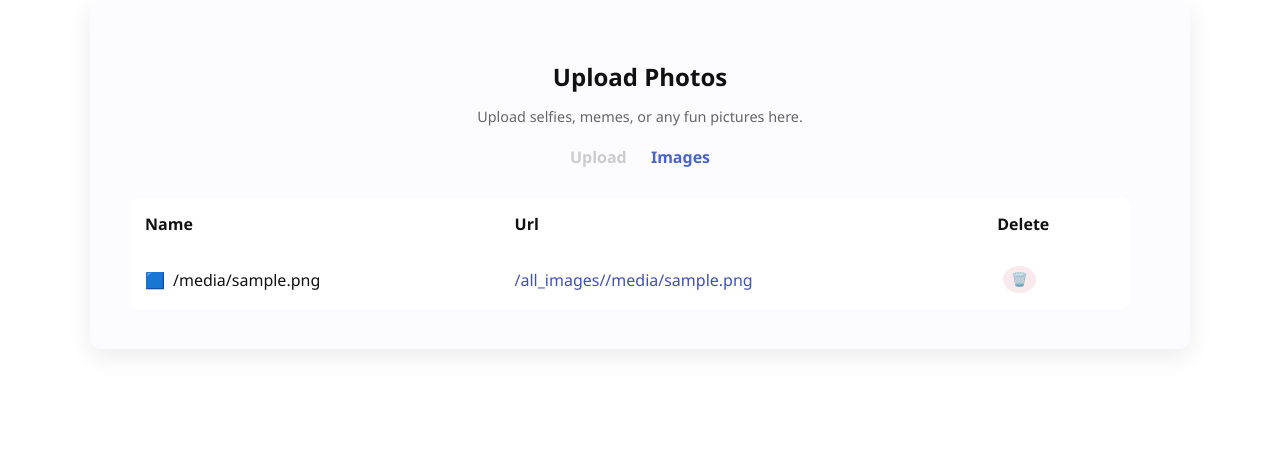
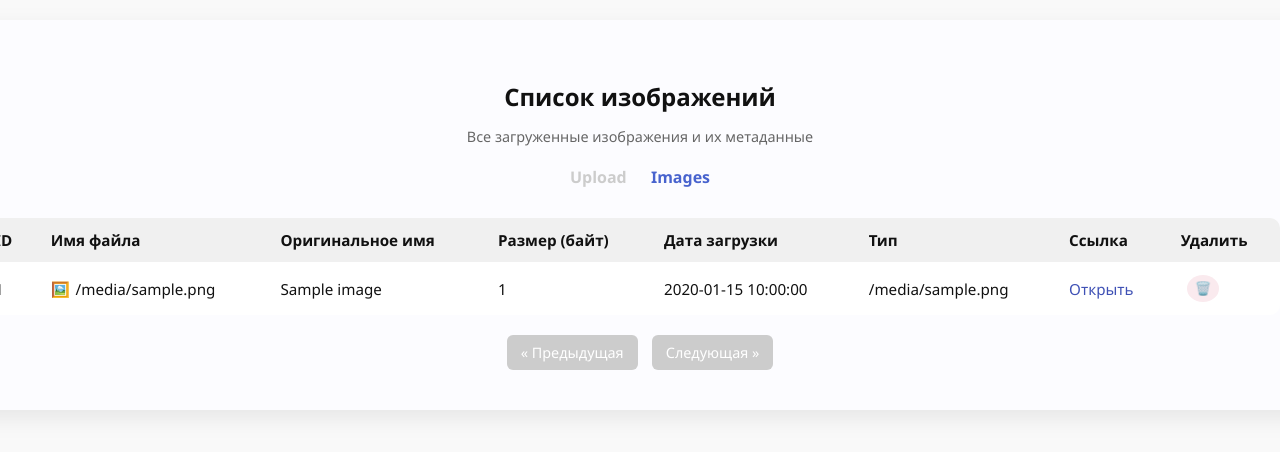
Before and after one commit to enthropie/JR_project_2, a FastAPI app: template templates/images.html in a window 1280 px wide; the page is wider, and only the part inside the window is pictured. Shown: the top 452 px of that part. Run offline with FastAPI, Linux system fonts and the light colour scheme; the template is opened without the code that fills it: most values are stand-ins (such as "Sample title", 1, 10 or a date in 2020); parts of the project's set-up code (start-up, migrations or seed data) failed here and were passed over; some libraries are stand-ins or nearby versions.

Commit message:
Add files via upload

```diff
--- a/app.py
+++ b/app.py
@@ -1,86 +1,195 @@
-from random import random
 from pathlib import Path
+import logging
+from logging.handlers import RotatingFileHandler
+import sys
+import psycopg2
+from psycopg2.extras import RealDictCursor
 import uvicorn
-from fastapi import FastAPI, Request, UploadFile, File, HTTPException, Form
-from fastapi.responses import HTMLResponse, PlainTextResponse, RedirectResponse, JSONResponse
+from fastapi import FastAPI, Request, UploadFile, File, HTTPException, Query
+from fastapi.responses import HTMLResponse, RedirectResponse, JSONResponse
 from fastapi.templating import Jinja2Templates
 from fastapi.staticfiles import StaticFiles
 from utils.file_utils import is_allowed_file, MAX_FILE_SIZE, get_unique_name
-import os
 
-
-
+# ===============================
+# Настройки приложения
+# ===============================
 app = FastAPI()
 
 BASE_DIR = Path(__file__).resolve().parent
 IMAGES_DIR = BASE_DIR / "all_images"
+IMAGES_DIR.mkdir(exist_ok=True)
 
-# Подключение папки static
+# Статические файлы
 app.mount("/static", StaticFiles(directory="static"), name="static")
 app.mount("/all_images", StaticFiles(directory=IMAGES_DIR), name="all_images")
 
-
 templates = Jinja2Templates(directory="templates")
 
-@app.get("/", response_class=HTMLResponse)
-async def index(request: Request):
-    files = [f.name for f in IMAGES_DIR.iterdir() if f.is_file()]
-    return templates.TemplateResponse("index.html", {"request": request, "files": files})
+# --- Настройка логирования ---
 
-@app.post("/delete/{filename}")
-def delete_file(filename: str):
+# Настройка логов Uvicorn
+logger = logging.getLogger("uvicorn")
+logger.setLevel(logging.INFO)
+
+# Хэндлер для файла
+file_handler = RotatingFileHandler("logs/app.log", maxBytes=5_000_000, backupCount=5)
+file_handler.setFormatter(logging.Formatter(
+    "%(asctime)s - %(levelname)s - %(name)s - %(message)s",
+    "%Y-%m-%d %H:%M:%S"
+))
+
+# Хэндлер для консоли
+console_handler = logging.StreamHandler(sys.stdout)
+console_handler.setFormatter(logging.Formatter(
+    "%(asctime)s - %(levelname)s - %(name)s - %(message)s",
+    "%Y-%m-%d %H:%M:%S"
+))
+
+# Добавляем оба
+logger.addHandler(file_handler)
+logger.addHandler(console_handler)
+
+# ===============================
+# Подключение к PostgreSQL
+# ===============================
+def get_db_connection():
+    return psycopg2.connect(
+        dbname="images_db",
+        user="postgres",
+        password="pass123456",
+        host= "db",
+        port="5432",
+        cursor_factory=RealDictCursor
+    )
+
+# ===============================
+# Вспомогательные функции
+# ===============================
+def save_metadata(filename, original_name, size, file_type):
+    conn = get_db_connection()
+    cur = conn.cursor()
+    query = """
+        INSERT INTO images (filename, original_name, size, file_type)
+        VALUES (%s, %s, %s, %s)
+    """
+    cur.execute(query, (filename, original_name, size, file_type))
+    conn.commit()
+    cur.close()
+    conn.close()
+
+def get_images(limit: int, offset: int):
+    conn = get_db_connection()
+    cur = conn.cursor(cursor_factory=RealDictCursor)
+    cur.execute(
+        "SELECT * FROM images ORDER BY upload_time DESC LIMIT %s OFFSET %s",
+        (limit, offset),
+    )
+    rows = cur.fetchall()
+    cur.close()
+    conn.close()
+    return rows
+
+def count_images():
+    conn = get_db_connection()
+    cur = conn.cursor()
+    cur.execute("SELECT COUNT(*) AS total FROM images")
+    total = cur.fetchone()["total"]
+    cur.close()
+    conn.close()
+    return total
+
+def delete_image_by_id(image_id: int):
+    conn = get_db_connection()
+    cur = conn.cursor()
+    cur.execute("SELECT filename FROM images WHERE id = %s", (image_id,))
+    row = cur.fetchone()
+    if not row:
+        cur.close()
+        conn.close()
+        return None
+
+    filename = row["filename"]
+
+    # Удаляем запись из базы
+    cur.execute("DELETE FROM images WHERE id = %s", (image_id,))
+    conn.commit()
+    cur.close()
+    conn.close()
+
+    # Удаляем файл с диска
     file_path = IMAGES_DIR / filename
     if file_path.exists():
         file_path.unlink()
-    return RedirectResponse("/images", status_code=303)
 
-@app.get("/images/", response_class=HTMLResponse)
-async def images(request: Request):
-    files = [f.name for f in IMAGES_DIR.iterdir() if f.is_file()]
-    return templates.TemplateResponse("images.html", {"request": request, "files": files})
+    return filename
 
+# ===============================
+# Маршруты
+# ===============================
+@app.get("/", response_class=HTMLResponse)
+async def index(request: Request):
+    return templates.TemplateResponse("index.html", {"request": request})
 
 @app.get("/upload/", response_class=HTMLResponse)
-async def upload(request: Request):
-    context = {"request": request}
-    return templates.TemplateResponse("upload.html", context=context)
-
+async def upload_page(request: Request):
+    return templates.TemplateResponse("upload.html", {"request": request})
 
 @app.post("/upload/")
 async def upload_image(file: UploadFile = File(...)):
-    print(f"Файл {file.filename} получен")
-
     my_file = Path(file.filename)
 
-    if is_allowed_file(my_file):
-        print("Верное расширение файла")
-    else:
-        print("Не верное расширение файла")
-        raise HTTPException(status_code=400, detail="Неподдерживаемый формат. Разрешены только jpg, jpeg, png, gif")
+    # Проверяем расширение
+    if not is_allowed_file(my_file):
+        raise HTTPException(status_code=400, detail="Неподдерживаемый формат файла")
 
+    # Проверяем размер
     content = await file.read(MAX_FILE_SIZE + 1)
     if len(content) > MAX_FILE_SIZE:
         raise HTTPException(status_code=400, detail="Файл слишком большой")
 
+    # Уникальное имя
     new_file_name = get_unique_name(my_file)
-
-    print(f"app.py {new_file_name}")
-
-    image_dir = Path("all_images")
-    image_dir.mkdir(exist_ok=True)
-    save_path = image_dir / new_file_name
-
+    save_path = IMAGES_DIR / new_file_name
     save_path.write_bytes(content)
 
-    print(f"{save_path=}")
+    # Метаданные
+    save_metadata(
+        filename=new_file_name,
+        original_name=file.filename,
+        size=len(content),
+        file_type=my_file.suffix.lower().replace(".", "")
+    )
 
-    #return PlainTextResponse(f"POST запрос отработал и получили {file.filename}")
     return JSONResponse(content={"filename": new_file_name})
 
+@app.get("/images-list", response_class=HTMLResponse)
+async def images_list(request: Request, page: int = Query(1, ge=1)):
+    per_page = 10
+    offset = (page - 1) * per_page
+    images = get_images(limit=per_page, offset=offset)
+    total = count_images()
+    total_pages = (total + per_page - 1) // per_page
 
-# uvicorn app:app --reload --host localhost --port 8001
-if __name__ == '__main__':
-    try:
-        uvicorn.run("app:app", host="127.0.0.1", port=8000, reload=True)
-    except KeyboardInterrupt:
-        print("Сервер остановлен вручную.")
+    has_next = page < total_pages
+
+    return templates.TemplateResponse("images.html", {
+        "request": request,
+        "images": images,
+        "page": page,
+        "total_pages": total_pages,
+        "has_next": has_next
+    })
+
+@app.get("/delete/{image_id}")
+async def delete_image(image_id: int, page: int = Query(1, ge=1)):
+    filename = delete_image_by_id(image_id)
+    if not filename:
+        raise HTTPException(status_code=404, detail="Изображение не найдено")
+    return RedirectResponse(url=f"/images-list?page={page}", status_code=303)
+
+# ===============================
+# Запуск
+# ===============================
+if __name__ == "__main__":
+    uvicorn.run("app:app", host="127.0.0.1", port=8000, reload=True)
--- a/requirements.txt
+++ b/requirements.txt
@@ -13,11 +13,13 @@ httpx==0.28.1
 idna==3.10
 itsdangerous==2.2.0
 Jinja2==3.1.6
+logging==0.4.9.6
 markdown-it-py==3.0.0
 MarkupSafe==3.0.2
 mdurl==0.1.2
 orjson==3.10.18
 pillow==11.2.1
+psycopg2-binary==2.9.10
 pydantic==2.11.5
 pydantic-extra-types==2.10.5
 pydantic-settings==2.9.1
--- a/templates/images.html
+++ b/templates/images.html
@@ -1,38 +1,36 @@
 <!DOCTYPE html>
-<html lang="en">
+<html lang="ru">
 <head>
   <meta charset="UTF-8">
-  <title>Upload Photos</title>
+  <title>Список изображений</title>
   <style>
     body {
       font-family: 'Segoe UI', Tahoma, Geneva, Verdana, sans-serif;
-      background-color: #white;
+      background-color: #f9f9f9;
       display: flex;
       flex-direction: column;
       align-items: center;
+      margin: 0;
       padding: 0;
-
-      margin: 0;
       color: #111;
-      justify-content: center;
-
     }
 
     .container {
       background: #fCfCff;
       border-radius: 10px;
       padding: 40px;
-      width: 1020px;
+      width: 1320px;
       box-shadow: 0 8px 24px rgba(0, 0, 0, 0.08);
       text-align: center;
+      margin-top: 20px;
     }
-
 
     .container h2 {
       margin-bottom: 4px;
       font-weight: 600;
       text-align: center;
     }
+
     .container p {
       font-size: 0.9em;
       color: #666;
@@ -58,17 +56,20 @@
     table {
       background-color: white;
       border-collapse: collapse;
-      width: 1000px;
+      width: 1300px;
       border-radius: 10px;
       overflow: hidden;
     }
 
     th, td {
       text-align: left;
-      padding: 15px;
+      padding: 12px 15px;
+      font-size: 0.95em;
     }
 
-
+    thead {
+      background-color: #f0f0f0;
+    }
 
     tr:not(:last-child) {
       border-bottom: 1px solid #ddd;
@@ -92,8 +93,8 @@
     }
 
     .image-icon::before {
-      content: "🟦";
-      margin-right: 8px;
+      content: "🖼️";
+      margin-right: 6px;
       display: inline-block;
     }
 
@@ -101,43 +102,91 @@
       color: #3f51b5;
       text-decoration: none;
     }
+
+    .pagination {
+      margin-top: 20px;
+    }
+
+    .pagination a {
+      display: inline-block;
+      margin: 0 5px;
+      padding: 8px 14px;
+      border-radius: 6px;
+      text-decoration: none;
+      background-color: #4863CE;
+      color: white;
+      font-size: 0.9em;
+    }
+
+    .pagination a.disabled {
+      background-color: #ccc;
+      pointer-events: none;
+    }
   </style>
 </head>
 <body>
- <!-- <h1>Upload Photos</h1>
-  <p>Upload selfies, memes, or any fun pictures here.</p> -->
   <div class="container">
-    <h2>Upload Photos</h2>
-    <p>Upload selfies, memes, or any fun pictures here.</p>
-
+    <h2>Список изображений</h2>
+    <p>Все загруженные изображения и их метаданные</p>
 
     <div class="nav">
       <a href="/upload">Upload</a>
-    <a href="/images" class="active">Images</a>
+      <a href="/images-list" class="active">Images</a>
     </div>
 
     <table>
       <thead>
         <tr>
-        <th>Name</th>
-        <th>Url</th>
-        <th>Delete</th>
+          <th>ID</th>
+          <th>Имя файла</th>
+          <th>Оригинальное имя</th>
+          <th>Размер (байт)</th>
+          <th>Дата загрузки</th>
+          <th>Тип</th>
+          <th>Ссылка</th>
+          <th>Удалить</th>
         </tr>
       </thead>
       <tbody>
-      {% for file in files %}
+        {% for image in images %}
         <tr>
-        <td><span class="image-icon"></span>{{ file }}</td>
-        <td><a class="url-link" href="/all_images/{{ file }}" target="_blank">/all_images/{{ file }}</a></td>
+          <td>{{ image.id }}</td>
+          <td><span class="image-icon"></span>{{ image.filename }}</td>
+          <td>{{ image.original_name }}</td>
+          <td>{{ image.size }}</td>
+          <td>{{ image.upload_time }}</td>
+          <td>{{ image.file_type }}</td>
+          <td><a class="url-link" href="/all_images/{{ image.filename }}" target="_blank">Открыть</a></td>
           <td>
-          <form method="post" action="/delete/{{ file }}" onsubmit="return confirm('Delete {{ file }}?')">
+
+            <form method="get" action="/delete/{{ image.id }}"
+                  onsubmit="return confirm('Удалить {{ image.original_name }}?')">
+              <input type="hidden" name="page" value="{{ page }}">
               <button class="delete-button" type="submit"><span class="delete-icon"></span></button>
             </form>
+
+            <!-- <form method="get" action="/delete/{{ image.id }}" onsubmit="return confirm('Удалить {{ image.original_name }}?')">
+              <button class="delete-button" type="submit"><span class="delete-icon"></span></button>
+            </form> -->
           </td>
         </tr>
         {% endfor %}
       </tbody>
     </table>
+
+    <div class="pagination">
+      {% if page > 1 %}
+        <a href="/images-list?page={{ page - 1 }}">« Предыдущая</a>
+      {% else %}
+        <a class="disabled">« Предыдущая</a>
+      {% endif %}
+
+      {% if has_next %}
+        <a href="/images-list?page={{ page + 1 }}">Следующая »</a>
+      {% else %}
+        <a class="disabled">Следующая »</a>
+      {% endif %}
+    </div>
   </div>
 </body>
 </html>
--- a/templates/upload.html
+++ b/templates/upload.html
@@ -143,7 +143,7 @@
 
     <div class="nav">
     <a href="/upload" class="active">Upload</a>
-    <a href="/images">Images</a>
+    <a href="/images-list">Images</a>
   </div>
 
     <div id="uploadBox" class="upload-box">
@@ -157,7 +157,6 @@
 
 <!-- Скрытый input для fallback -->
 <input type="file" id="hiddenFileInput" accept=".jpg,.jpeg,.png,.gif" style="display: none;" />
-
 
 
 <form id="uploadForm" action="/upload/" enctype="multipart/form-data" method="post">
@@ -209,6 +208,7 @@
     })
     .then(response => response.json())
     .then(data => {
+      console.log("Server response:", data);
       if (data.filename) {
         resultDiv.style.color = "green";
         resultDiv.textContent = "✅ Upload Success";
--- a/utils/file_utils.py
+++ b/utils/file_utils.py
@@ -3,7 +3,7 @@ import uuid
 
 
 ALLOWED_EXTENSIONS = ['.png', '.jpg', '.jpeg', '.gif']
-MAX_FILE_SIZE = 50 * 1024
+MAX_FILE_SIZE = 50 * 1024 * 1024
 
 
 def is_allowed_file(filename: Path) -> bool:
```
Also changed, not shown: docker-compose.yml (+29 -0 lines), init/001_create_tables.sql (added, +8 -0 lines), README.md, templates/index.html (line endings or trailing spaces), 3 other files. Lines whose indentation alone changed are shown as unchanged.
